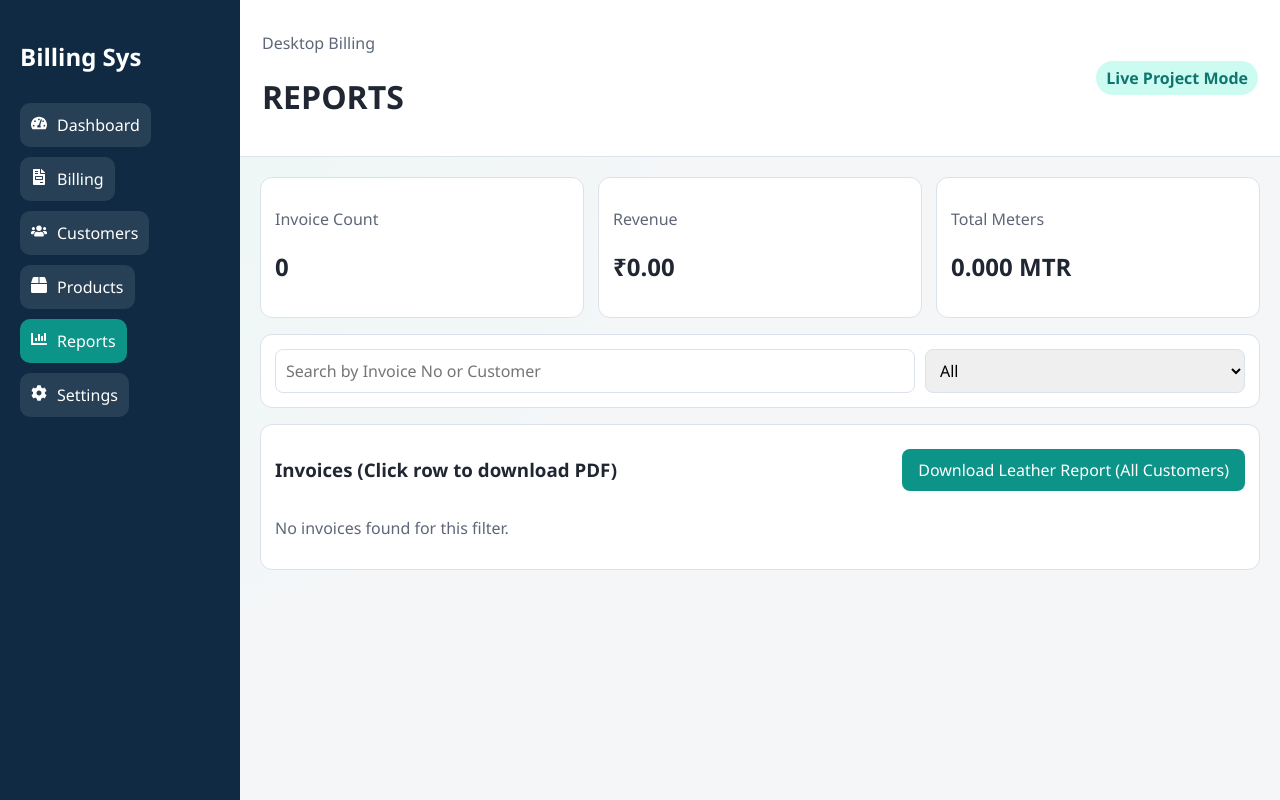
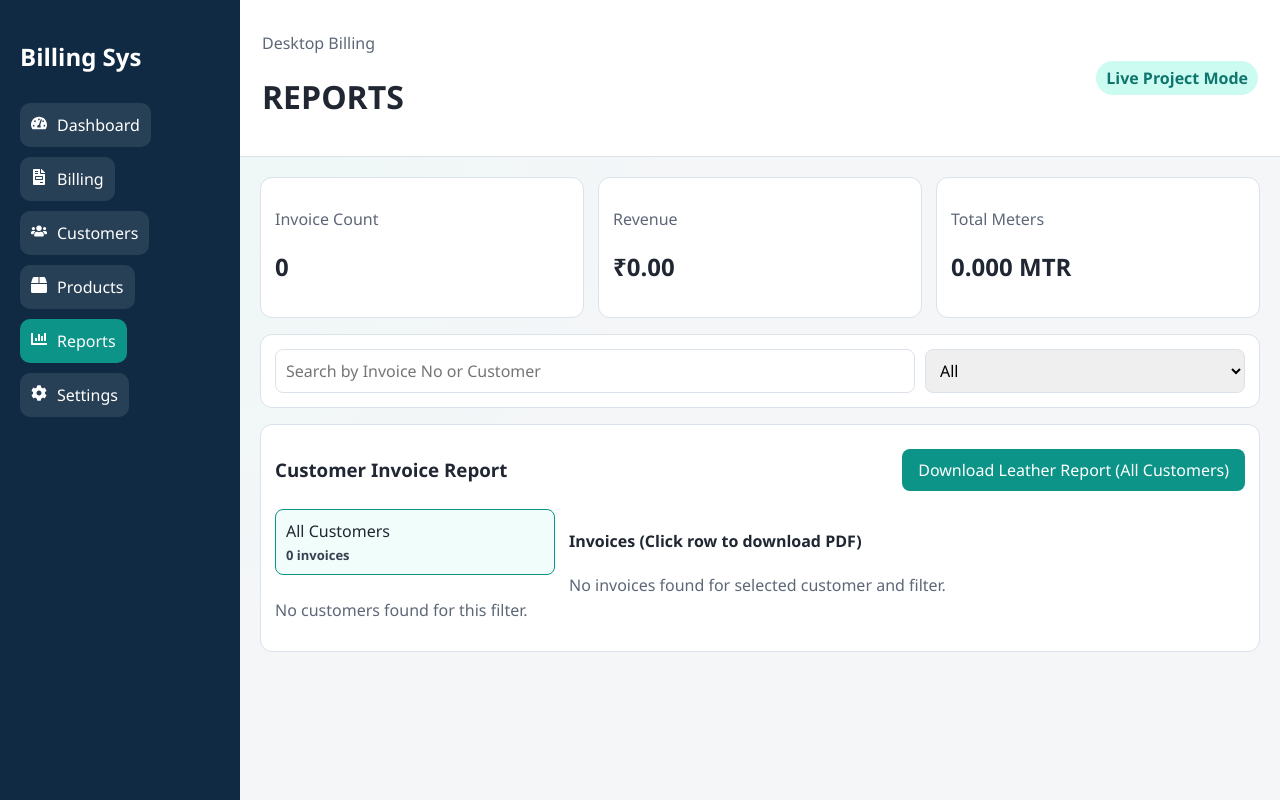
Before and after one commit to Niravvasani12/billing-system, a React (Vite) app: page / in a window 1280 px wide. Both pictures are taken after a click on the button "Reports". Built offline with nearby package versions, Linux system fonts and the light colour scheme.

Commit message:
update feature

```diff
--- a/src/pages/Dashboard.jsx
+++ b/src/pages/Dashboard.jsx
@@ -9,13 +9,24 @@ export default function Dashboard() {
   return (
     <section className="stack">
       <div className="cards-3">
-        <div className="panel"><p className="muted">Invoices</p><h2>{invoices.length}</h2></div>
-        <div className="panel"><p className="muted">Customers</p><h2>{customers.length}</h2></div>
-        <div className="panel"><p className="muted">Products</p><h2>{products.length}</h2></div>
+        <div className="panel">
+          <p className="muted">Invoices</p>
+          <h2>{invoices.length}</h2>
+        </div>
+        <div className="panel">
+          <p className="muted">Customers🙋🏻‍♂️</p>
+          <h2>{customers.length}</h2>
+        </div>
+        <div className="panel">
+          <p className="muted">Products🏷️</p>
+          <h2>{products.length}</h2>
+        </div>
       </div>
       <h3>Recent Invoices</h3>
       <div className="cards-3">
-        {invoices.slice(0, 6).map((invoice) => <InvoiceCard key={invoice.id} invoice={invoice} />)}
+        {invoices.slice(0, 6).map((invoice) => (
+          <InvoiceCard key={invoice.id} invoice={invoice} />
+        ))}
       </div>
     </section>
   );
--- a/src/pages/Reports.jsx
+++ b/src/pages/Reports.jsx
@@ -1,4 +1,4 @@
-import { useMemo, useState } from "react";
+import { useEffect, useMemo, useState } from "react";
 import { useSelector } from "react-redux";
 import { generatePdf } from "../utils/pdfGenerator";
 import { formatCurrency } from "../utils/formatCurrency";
@@ -9,8 +9,11 @@ const rangeOptions = [
   { value: "all", label: "All" },
   { value: "1d", label: "Last 1 day" },
   { value: "7d", label: "Last 7 days" },
-  { value: "1m", label: "Last 1 month" }
+  { value: "1m", label: "Last 1 month" },
 ];
+
+const CUSTOMER_ALL_KEY = "__all__";
+const WALK_IN_KEY = "__walk_in__";
 
 const inRange = (createdAt, range) => {
   if (range === "all") return true;
@@ -32,6 +35,7 @@ export default function Reports() {
   const customers = useSelector((state) => state.customer.items);
   const [search, setSearch] = useState("");
   const [range, setRange] = useState("all");
+  const [selectedCustomerKey, setSelectedCustomerKey] = useState(CUSTOMER_ALL_KEY);
   const [pdfInvoice, setPdfInvoice] = useState(null);
   const [downloadingLeatherPdf, setDownloadingLeatherPdf] = useState(false);
 
@@ -46,17 +50,71 @@ export default function Reports() {
     return invoices.filter((invoice) => {
       if (!inRange(invoice.createdAt, range)) return false;
       if (!term) return true;
-      const customerName = (customerMap.get(invoice.customerId)?.name || "").toLowerCase();
-      return (invoice.invoiceNo || "").toLowerCase().includes(term) || customerName.includes(term);
+      const customerName = (
+        customerMap.get(invoice.customerId)?.name || ""
+      ).toLowerCase();
+      return (
+        (invoice.invoiceNo || "").toLowerCase().includes(term) ||
+        customerName.includes(term)
+      );
     });
   }, [invoices, range, search, customerMap]);
 
-  const revenue = filteredInvoices.reduce((sum, invoice) => sum + Number(invoice.total || 0), 0);
+  const customerInvoiceSummary = useMemo(() => {
+    const grouped = new Map();
+
+    filteredInvoices.forEach((invoice) => {
+      const key = invoice.customerId ? String(invoice.customerId) : WALK_IN_KEY;
+      const customer = customerMap.get(invoice.customerId);
+      const customerName = customer?.name || "Walk-in Customer";
+      const current = grouped.get(key) || {
+        key,
+        name: customerName,
+        count: 0,
+        total: 0,
+      };
+
+      current.count += 1;
+      current.total += Number(invoice.total || 0);
+      grouped.set(key, current);
+    });
+
+    return Array.from(grouped.values()).sort((a, b) => {
+      if (b.count !== a.count) return b.count - a.count;
+      return a.name.localeCompare(b.name);
+    });
+  }, [filteredInvoices, customerMap]);
+
+  const visibleInvoices = useMemo(() => {
+    if (selectedCustomerKey === CUSTOMER_ALL_KEY) return filteredInvoices;
+    return filteredInvoices.filter((invoice) => {
+      const key = invoice.customerId ? String(invoice.customerId) : WALK_IN_KEY;
+      return key === selectedCustomerKey;
+    });
+  }, [filteredInvoices, selectedCustomerKey]);
+
+  useEffect(() => {
+    if (selectedCustomerKey === CUSTOMER_ALL_KEY) return;
+    const hasSelectedCustomer = customerInvoiceSummary.some(
+      (entry) => entry.key === selectedCustomerKey,
+    );
+    if (!hasSelectedCustomer) {
+      setSelectedCustomerKey(CUSTOMER_ALL_KEY);
+    }
+  }, [selectedCustomerKey, customerInvoiceSummary]);
+
+  const revenue = filteredInvoices.reduce(
+    (sum, invoice) => sum + Number(invoice.total || 0),
+    0,
+  );
 
   const leatherRows = useMemo(() => {
     return filteredInvoices.flatMap((invoice) => {
-      const customerName = customerMap.get(invoice.customerId)?.name || "Walk-in Customer";
-      const date = invoice.createdAt ? new Date(invoice.createdAt).toLocaleDateString("en-GB") : "-";
+      const customerName =
+        customerMap.get(invoice.customerId)?.name || "Walk-in Customer";
+      const date = invoice.createdAt
+        ? new Date(invoice.createdAt).toLocaleDateString("en-GB")
+        : "-";
       const items = invoice.items || [];
 
       return items.map((item) => ({
@@ -68,7 +126,7 @@ export default function Reports() {
         itemName: item.description || "-",
         meters: Number(item.meters || 0),
         pricePerMeter: Number(item.pricePerMeter || 0),
-        lineTotal: Number(item.lineTotal || 0)
+        lineTotal: Number(item.lineTotal || 0),
       }));
     });
   }, [filteredInvoices, customerMap]);
@@ -77,9 +135,9 @@ export default function Reports() {
     return leatherRows.reduce(
       (acc, row) => ({
         meters: acc.meters + Number(row.meters || 0),
-        amount: acc.amount + Number(row.lineTotal || 0)
+        amount: acc.amount + Number(row.lineTotal || 0),
       }),
-      { meters: 0, amount: 0 }
+      { meters: 0, amount: 0 },
     );
   }, [leatherRows]);
 
@@ -104,7 +162,7 @@ export default function Reports() {
       elementId: "report-bill-pdf",
       containerSelector: ".pdf-only-report",
       fileNamePrefix: "Invoice",
-      singlePage: true
+      singlePage: true,
     });
   };
 
@@ -117,7 +175,7 @@ export default function Reports() {
         elementId: "leather-report-pdf",
         containerSelector: ".pdf-only-leather-report",
         fileNamePrefix: "Leather_Report",
-        singlePage: false
+        singlePage: false,
       });
     } finally {
       setDownloadingLeatherPdf(false);
@@ -127,9 +185,18 @@ export default function Reports() {
   return (
     <section className="stack">
       <div className="cards-3">
-        <div className="panel"><p className="muted">Invoice Count</p><h2>{filteredInvoices.length}</h2></div>
-        <div className="panel"><p className="muted">Revenue</p><h2>{formatCurrency(revenue)}</h2></div>
-        <div className="panel"><p className="muted">Total Meters</p><h2>{leatherTotals.meters.toFixed(3)} MTR</h2></div>
+        <div className="panel">
+          <p className="muted">Invoice Count</p>
+          <h2>{filteredInvoices.length}</h2>
+        </div>
+        <div className="panel">
+          <p className="muted">Revenue</p>
+          <h2>{formatCurrency(revenue)}</h2>
+        </div>
+        <div className="panel">
+          <p className="muted">Total Meters</p>
+          <h2>{leatherTotals.meters.toFixed(3)} MTR</h2>
+        </div>
       </div>
 
       <div className="panel report-filter-row">
@@ -140,19 +207,64 @@ export default function Reports() {
         />
         <select value={range} onChange={(e) => setRange(e.target.value)}>
           {rangeOptions.map((option) => (
-            <option key={option.value} value={option.value}>{option.label}</option>
+            <option key={option.value} value={option.value}>
+              {option.label}
+            </option>
           ))}
         </select>
       </div>
 
       <div className="panel">
         <div className="report-actions-row">
-          <h3>Invoices (Click row to download PDF)</h3>
-          <button type="button" onClick={downloadLeatherReportPdf} disabled={downloadingLeatherPdf}>
-            {downloadingLeatherPdf ? "Preparing Leather Report..." : "Download Leather Report (All Customers)"}
+          <h3>Customer Invoice Report</h3>
+          <button
+            type="button"
+            onClick={downloadLeatherReportPdf}
+            disabled={downloadingLeatherPdf}
+          >
+            {downloadingLeatherPdf
+              ? "Preparing Leather Report..."
+              : "Download Leather Report (All Customers)"}
           </button>
         </div>
-        {filteredInvoices.map((invoice) => (
+
+        <div className="report-customer-layout">
+          <div className="report-customer-list">
+            <button
+              type="button"
+              className={`customer-filter-btn ${
+                selectedCustomerKey === CUSTOMER_ALL_KEY ? "active" : ""
+              }`}
+              onClick={() => setSelectedCustomerKey(CUSTOMER_ALL_KEY)}
+            >
+              <span>All Customers</span>
+              <strong>{filteredInvoices.length} invoices</strong>
+            </button>
+
+            {customerInvoiceSummary.map((entry) => (
+              <button
+                type="button"
+                key={entry.key}
+                className={`customer-filter-btn ${
+                  selectedCustomerKey === entry.key ? "active" : ""
+                }`}
+                onClick={() => setSelectedCustomerKey(entry.key)}
+              >
+                <span>{entry.name}</span>
+                <strong>
+                  {entry.count} invoice{entry.count > 1 ? "s" : ""}
+                </strong>
+              </button>
+            ))}
+
+            {customerInvoiceSummary.length === 0 && (
+              <p className="muted">No customers found for this filter.</p>
+            )}
+          </div>
+
+          <div>
+            <h4>Invoices (Click row to download PDF)</h4>
+            {visibleInvoices.map((invoice) => (
               <button
                 type="button"
                 key={invoice.id}
@@ -160,12 +272,21 @@ export default function Reports() {
                 onClick={() => handleInvoiceClick(invoice)}
               >
                 <strong>{invoice.invoiceNo}</strong>
-            <span>{customerMap.get(invoice.customerId)?.name || "Walk-in Customer"}</span>
+                <span>
+                  {customerMap.get(invoice.customerId)?.name ||
+                    "Walk-in Customer"}
+                </span>
                 <span>{invoice.createdAt?.slice(0, 10)}</span>
                 <span>{formatCurrency(invoice.total)}</span>
               </button>
             ))}
-        {filteredInvoices.length === 0 && <p className="muted">No invoices found for this filter.</p>}
+            {visibleInvoices.length === 0 && (
+              <p className="muted">
+                No invoices found for selected customer and filter.
+              </p>
+            )}
+          </div>
+        </div>
       </div>
 
       <InvoicePdfDocument
--- a/src/styles/global.css
+++ b/src/styles/global.css
@@ -172,6 +172,38 @@ button.danger {
   gap: 10px;
   margin-bottom: 8px;
 }
+.report-customer-layout {
+  display: grid;
+  grid-template-columns: 280px 1fr;
+  gap: 14px;
+}
+.report-customer-list {
+  display: grid;
+  gap: 8px;
+  align-content: start;
+}
+.customer-filter-btn {
+  width: 100%;
+  background: #fff;
+  color: var(--ink);
+  border: 1px solid #e5e7eb;
+  border-radius: 8px;
+  text-align: left;
+  cursor: pointer;
+  padding: 10px;
+  display: flex;
+  flex-direction: column;
+  gap: 4px;
+}
+.customer-filter-btn strong {
+  font-size: 13px;
+  color: #374151;
+}
+.customer-filter-btn.active,
+.customer-filter-btn:hover {
+  border-color: #0d9488;
+  background: #f0fdfa;
+}
 
 @media (max-width: 900px) {
   .app-shell {
@@ -192,6 +224,7 @@ button.danger {
   }
   .report-filter-row,
   .report-actions-row,
+  .report-customer-layout,
   .list-row-btn,
   .inv-bill-ship-grid,
   .inv-bank-total-grid {
```
Also changed, not shown: package.json (+4 -4 lines). Lines whose indentation alone changed are shown as unchanged.
